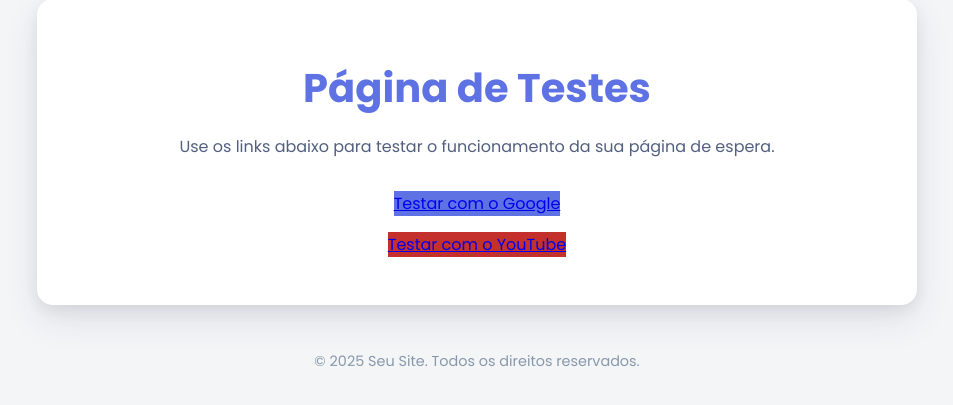
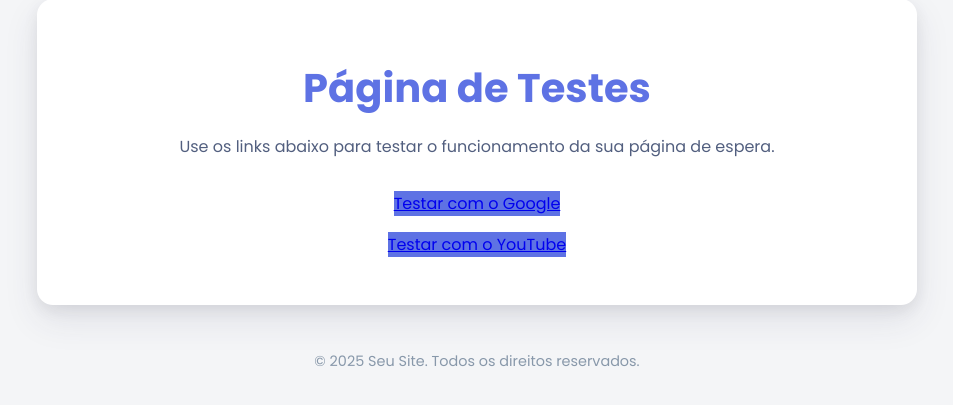
Before and after one commit to ericdimitri2022-design/Projeto_ADS, a Flask app: page / in a window 1280 px wide. Shown: the part 207-612 px from the top of the page, without its empty margins (163-1116 px from the left). Run offline with Flask 3, Linux system fonts and the light colour scheme.

Commit message:
Update index.html

```diff
--- a/templates/index.html
+++ b/templates/index.html
@@ -13,12 +13,12 @@
 
         <ul style="list-style: none; padding: 0; margin-top: 2rem;">
             <li style="margin-bottom: 1rem;">
-                <a href="/espera?destino=https://www.google.com.br" class="botao-continuar" style="display: inline-block; background-color: #5e72e4;">
+                <a href="/espera?destino=https://www.google.com.br" class="botao-continuar">
                     Testar com o Google
                 </a>
             </li>
             <li>
-                <a href="/espera?destino=https://www.youtube.com" class="botao-continuar" style="display: inline-block; background-color: #c4302b;">
+                <a href="/espera?destino=https://www.youtube.com" class="botao-continuar">
                     Testar com o YouTube
                 </a>
             </li>
@@ -28,5 +28,15 @@
     <div class="footer">
         <p>© 2025 Seu Site. Todos os direitos reservados.</p>
     </div>
+
+    <style>
+        .botao-continuar {
+            display: inline-block;
+            background-color: var(--primary-color);
+        }
+        .botao-continuar:hover {
+            background-color: #4a5cc5;
+        }
+    </style>
 </body>
 </html>
```
